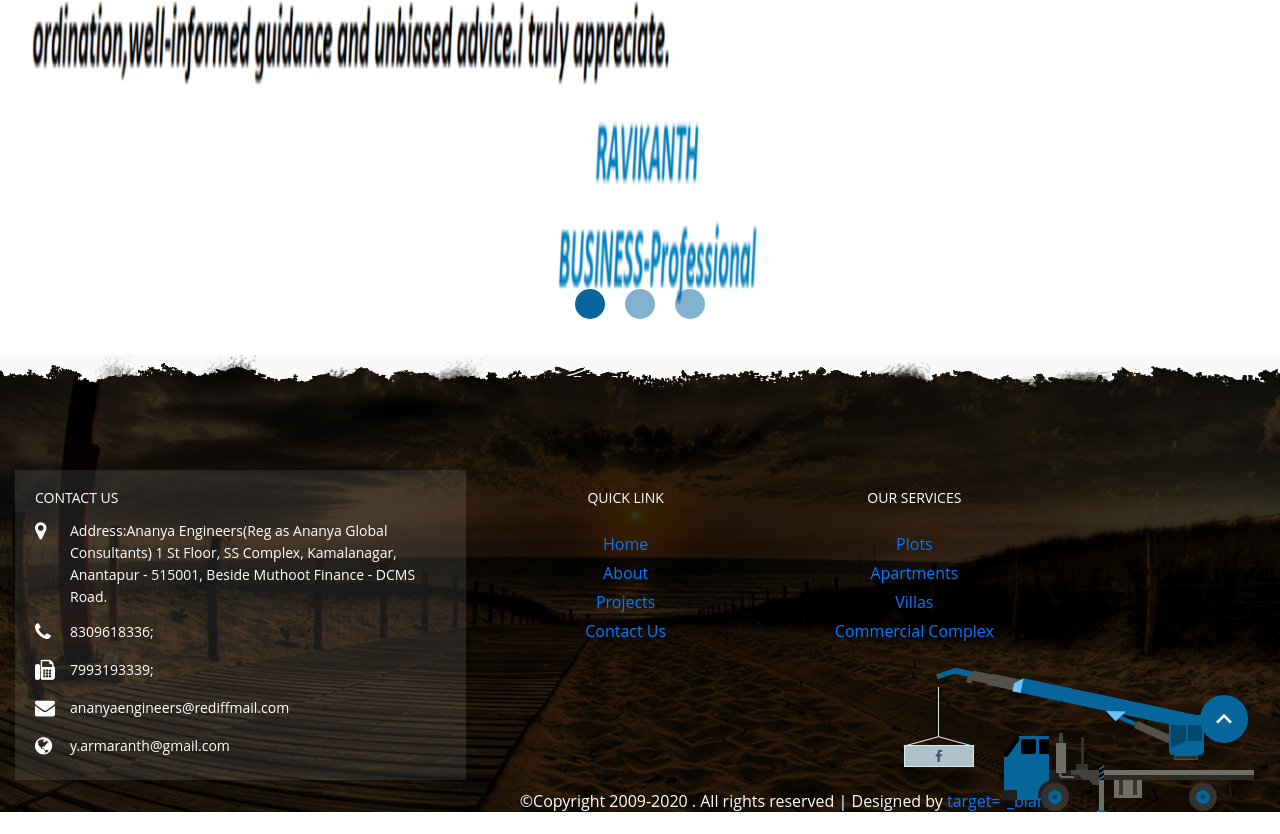
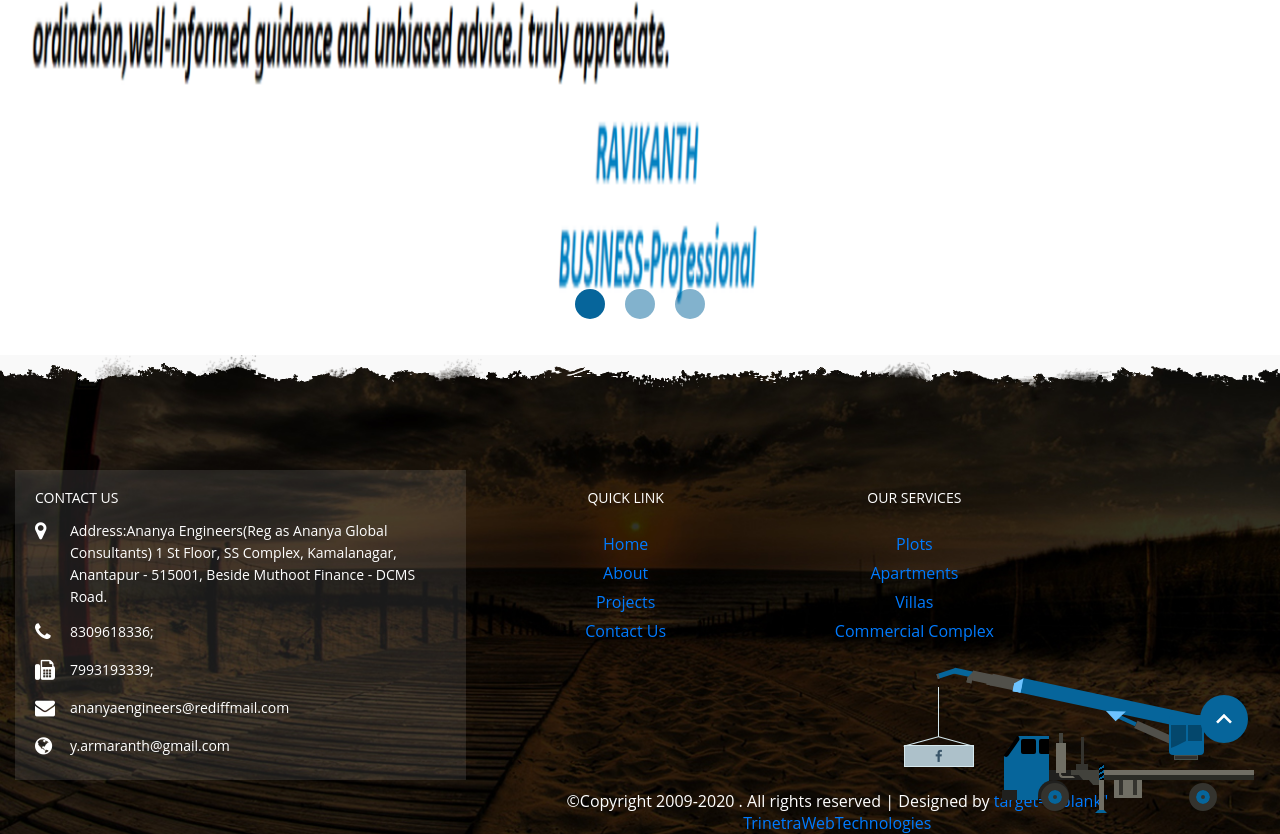
Before and after one commit to NagarjunaDabbara/ananyaengineers_old, a React (Create React App) app: page / in a window 1280 px wide. Shown: the part 2475-3309 px from the top of the page. Before the commit the page ends 3287 px from the top, so only its background shows below. Built offline with nearby package versions, Linux system fonts and the light colour scheme.

Commit message:
Update footer.js

```diff
--- a/src/components/footer/footer.js
+++ b/src/components/footer/footer.js
@@ -145,7 +145,7 @@ const Footer=()=>(
 <div className="row">
    <div className="mycompanyname">
      <p className="text-white">©Copyright 2009-2020 . All rights reserved | Designed by
-			<a href="http://www.trinetrawebtechnologies.com" TrinetraWebTechnologies > target="_blank" </a>
+			<a href="http://www.trinetrawebtechnologies.com"> target="_blank" TrinetraWebTechnologies </a>
 		 </p>
       </div>
 
```
